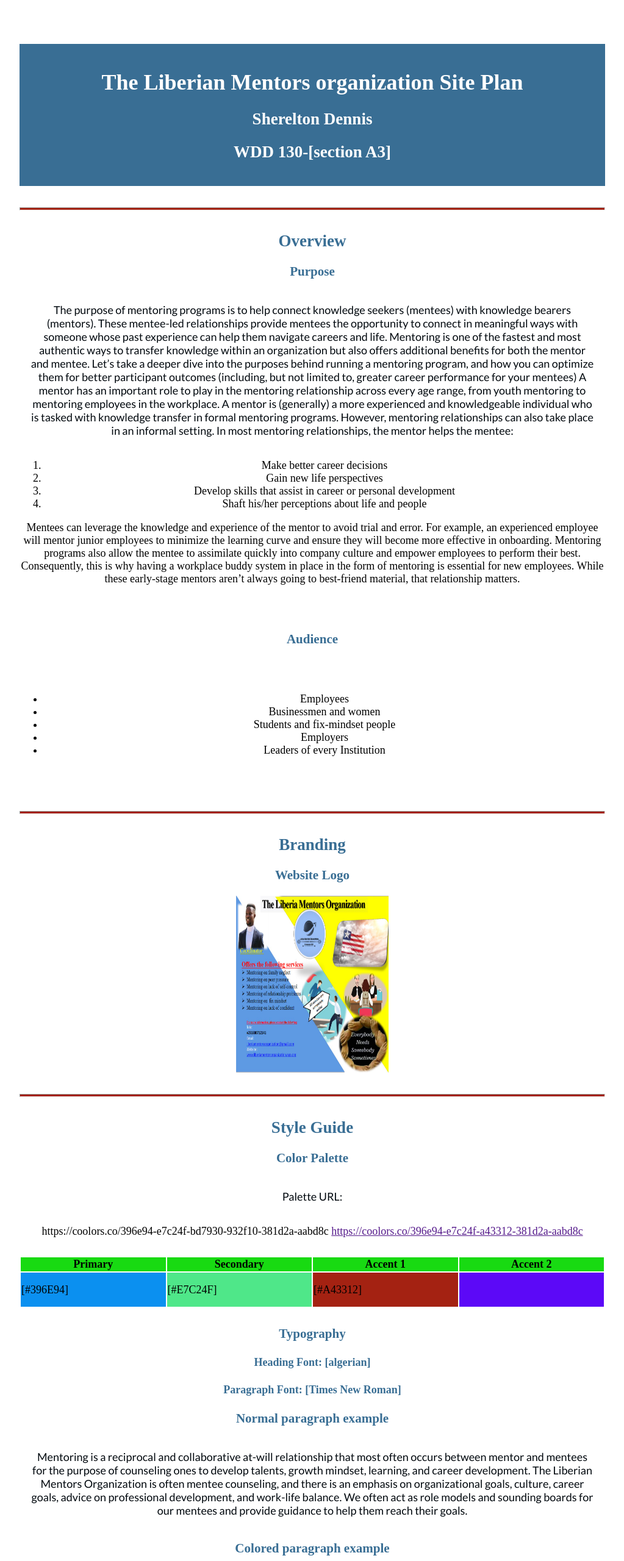
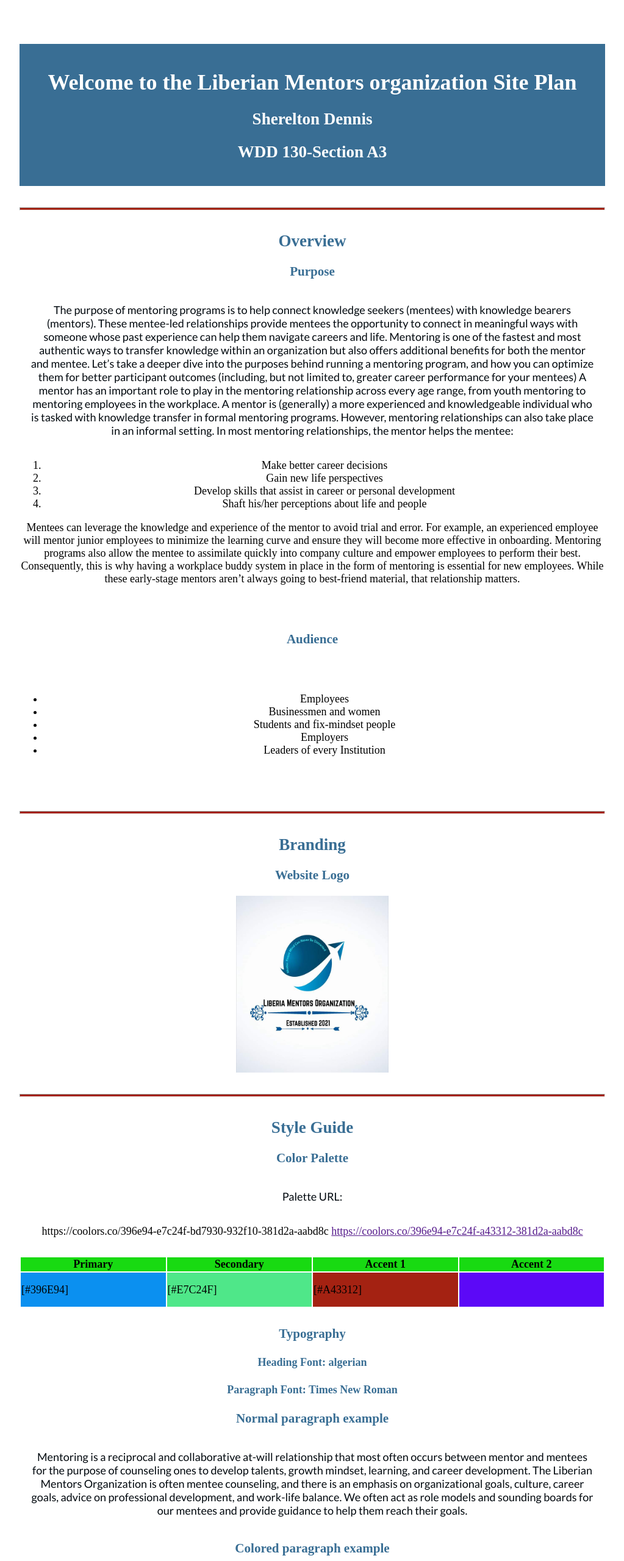
Before and after one commit to sherelton/WDD130, a plain HTML site: page wwr/site-plan-rafting.html in a window 1280 px wide. Shown: the top 2560 px of the page at 61% size, without its empty margins (128-1151 px from the left). Drawn offline with Linux system fonts and the light colour scheme; files that its build step writes are made by us from their sources; a web font is replaced by a local one.

Commit message:
editing is ongoing

```diff
--- a/wwr/site-plan-rafting.html
+++ b/wwr/site-plan-rafting.html
@@ -10,9 +10,9 @@
 
 <body>
   <header>
-    <h1>The Liberian Mentors organization Site Plan</h1>
+    <h1>Welcome to the Liberian Mentors organization Site Plan</h1>
     <h2>Sherelton Dennis</h2>
-    <h2>WDD 130-[section A3]</h2>
+    <h2>WDD 130-Section A3</h2>
     <!-- In the header above, add the name of your site, your name and class number. For example if you are in section 3 you would put WDD 130-03 -->
   </header>
   <main>
@@ -51,7 +51,7 @@
     <h2>Branding</h2>
     <h3>Website Logo</h3>
     <!-- Replace this with some sort of logo for your site.  A logo can be as simple as the name of your site in a nice font :) -->
-    <img src="mentor.png" alt="site Logo" width="250" height="290"/>
+    <img src="mentors.jpeg" alt="site Logo" width="250" height="290"/>
     <hr />
     <h2>Style Guide</h2>
 
@@ -87,11 +87,11 @@
     <!-- Choose a font for your paragraphs (body copy) and headlines. What font(s) have you chosen? Think also about which of your colors above you might use for background and font colors. -->
 
     <h4>
-      Heading Font: [algerian]
+      Heading Font: algerian
       <!-- change this -->
     </h4>
     <h4>
-      Paragraph Font: [Times New Roman]
+      Paragraph Font: Times New Roman
       <!-- change this -->
     </h4>
     <h3>Normal paragraph example</h3>
@@ -117,7 +117,7 @@
     <div class="sitemap">
       <div class="sm-home">Home</div>
       <div class="sm-page2" >
-        [Page2]
+        Page2
         <!-- this page will have a name later -->
       </div>
       <div class="sm-page3">Contact Us</div>
@@ -134,7 +134,7 @@
 
     <img src="https://byui-wdd.github.io/wdd130/rafting_images/wireframe_home.png" width="500" height="450" alt="home page wireframe" />
 
-    <h3>[Page 2]</h3>
+    <h3>Page 2</h3>
 
     <!-- <img src="#" alt="page 2 wireframe"> -->
   </main>
```
